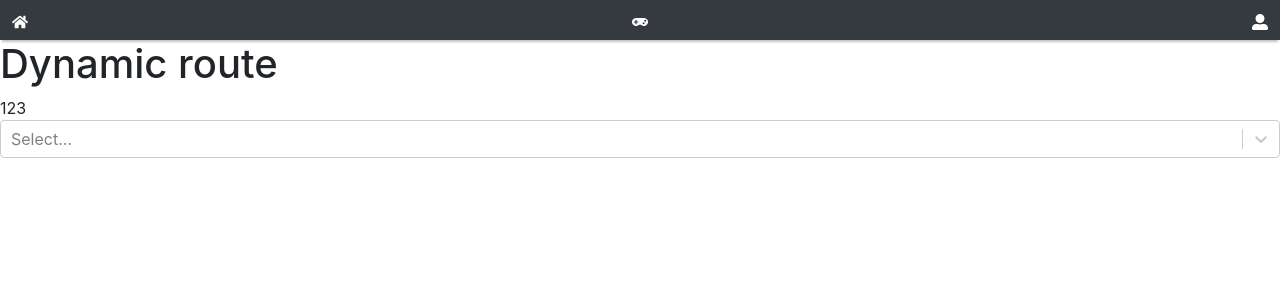
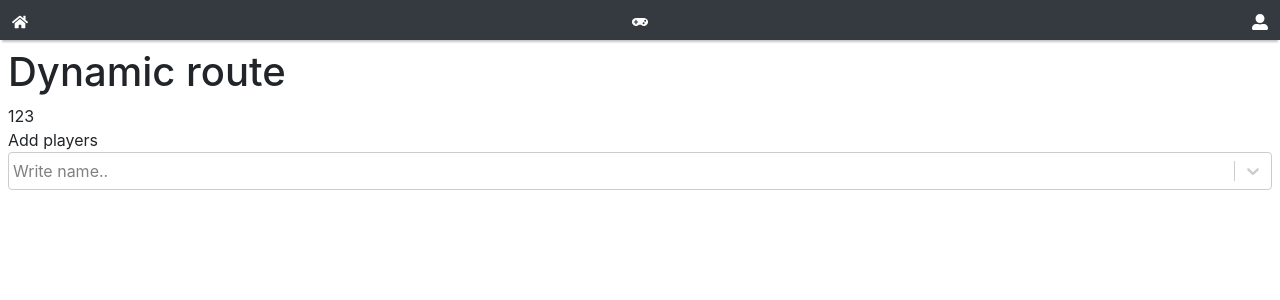
Before and after one commit to b3rg3t/score-more, a React (Create React App) app: page /activegame/123 in a window 1280 px wide. Shown: the top 300 px of the page. Built offline with nearby package versions, Linux system fonts and the light colour scheme.

Commit message:
select createble to add players

```diff
--- a/src/App.scss
+++ b/src/App.scss
@@ -7,6 +7,24 @@
   position: relative;
 }
 
+.selectPlayer__multi-value {
+  margin: 0;
+  &:nth-child(n + 2) {
+    display: none;
+  }
+}
+
+.addPlayer__value-container {
+  padding: 0 0 0 2px !important;
+}
+.addPlayer__option--is-selected {
+  background-color: white !important;
+  color: black !important;
+}
+// .addPlayer__option--is-focused {
+//   background-color: gray !important;
+//   color: black !important;
+// }
 
 $bg-shadow: 0 4px 2px -2px rgba(58, 58, 58, 0.301);
 $bg-shadow-border: 0 0 0 1px hsla(0, 1%, 43%, 0.1), 0 4px 11px hsla(0, 0%, 0%, 0.1);
--- a/src/components/game/CreateNewGame.tsx
+++ b/src/components/game/CreateNewGame.tsx
@@ -1,13 +1,12 @@
-import React from "react"
-import Select from "react-select"
-
+import React from 'react'
+import CreatePlayer from './CreatePlayers'
 
 const CreateNewGame = () => {
     return (
-        <div>
-            <Select />
+        <div className="d-flex w-100">
+            <CreatePlayer />
         </div>
     )
 }
 
-export default CreateNewGame;
+export default CreateNewGame
--- /dev/null
+++ b/src/components/game/CreatePlayers.tsx
@@ -0,0 +1,40 @@
+import React, { useState, useEffect } from "react";
+
+import Select from "react-select/creatable";
+import { components } from "react-select";
+import { ImUsers } from "react-icons/im";
+
+const CreatePlayer = ({ users }: any) => {
+  const [options, setOptions] = useState([]);
+
+  useEffect(() => {
+    setOptions(users);
+  }, [users]);
+
+  const MultiValueContainer = (props: any) => (
+    <components.MultiValueContainer {...props}>
+      <span className="d-flex align-items-center px-1">
+        <ImUsers />
+        {props.data.label}
+      </span>
+    </components.MultiValueContainer>
+  );
+
+  return (
+    <label className="w-100">
+      <span className="mb-2">Add players</span>
+      <Select
+        classNamePrefix="addPlayer"
+        closeMenuOnSelect={true}
+        noOptionsMessage={() => "No players yet.. type to create one"}
+        isMulti={true}
+        options={options}
+        hideSelectedOptions={false}
+        placeholder="Write name.."
+        components={{ MultiValueContainer }}
+      />
+    </label>
+  );
+};
+
+export default CreatePlayer;
--- a/src/components/game/GameCard.tsx
+++ b/src/components/game/GameCard.tsx
@@ -2,13 +2,13 @@ import React from "react"
 import { FaChevronRight } from "react-icons/fa"
 
 const GameCard = ({ game }: any) => (
-    <li className="box-shadow p-1 m-1 d-flex justify-content-between rounded">
+    <li className="box-shadow p-2 d-flex justify-content-between rounded">
         <div className="d-flex flex-column w-100">
-            <h4 className="card-title">{game.title}</h4>
-            <p className="m-0">Players: {game.players.length}</p>
+            <h4 className="card-title mb-1">{game.title}</h4>
+            <p className="m-0 text-muted">Players: {game.players.length}</p>
         </div>
         <div className="d-flex justify-content-between align-items-center">
-            <button className="btn btn-link round"><FaChevronRight ></FaChevronRight></button>
+            <button className="btn btn-link round d-flex align-items-center"><FaChevronRight ></FaChevronRight></button>
         </div>
 
     </li>
--- a/src/components/game/DisplayActiveGame.tsx
+++ b/src/components/game/GameList.tsx
@@ -20,7 +20,7 @@ const DisplayActiveGames = (): React.ReactElement => {
 
     return (
         <section>
-            <ul className="list-unstyled m-1">
+            <ul className="list-unstyled">
                 {Games.length ? Games.map((game, index) => <GameCard key={index} game={game} />) : null}
             </ul>
         </section>
--- a/src/components/pages/ActiveGame.tsx
+++ b/src/components/pages/ActiveGame.tsx
@@ -8,7 +8,7 @@ const ActiveGame = ({ match }: any) => {
 
   console.log(id);
   return (
-    <section>
+    <section className="m-2 d-flex flex-column">
       <h1>Dynamic route</h1>
       {id}
       <CreateNewGame />
--- a/src/components/pages/Home.tsx
+++ b/src/components/pages/Home.tsx
@@ -1,7 +1,7 @@
 import React, { useState, useContext } from "react";
 import { FaInfo } from "react-icons/fa";
 import { GlobalContext } from "../../store/contexts/mainContext";
-import DisplayActiveGames from "../game/DisplayActiveGame";
+import DisplayActiveGames from "../game/GameList";
 import GithubProfile from "../GithubProfile";
 // import Loader from "../Loader"
 
@@ -10,9 +10,9 @@ const Home = () => {
   const { state } = useContext(GlobalContext);
   console.log(state);
   return (
-    <section>
-      <header className="d-flex justify-content-between align-items-center w-100 px-2 pt-2 pb-0">
-        <h1 className="text-center">Home</h1>
+    <section className="m-2">
+      <header className="d-flex justify-content-between align-items-center w-100 ">
+        <h1 className="text-center w-100">Home</h1>
         <button
           className="box-shadow d-flex align-items-center btn btn-info rounded-circle"
           onClick={() => setShowProfile(showProfile ? false : true)}
--- a/src/components/pages/NewGame.tsx
+++ b/src/components/pages/NewGame.tsx
@@ -2,7 +2,7 @@ import React from "react";
 
 const NewGame = () => {
   return (
-    <section>
+    <section className="m-2">
       <h1>New Game</h1>
     </section>
   );
```
Also changed, not shown: src/components/utils/localStorage.tsx (+7 -18 lines).
